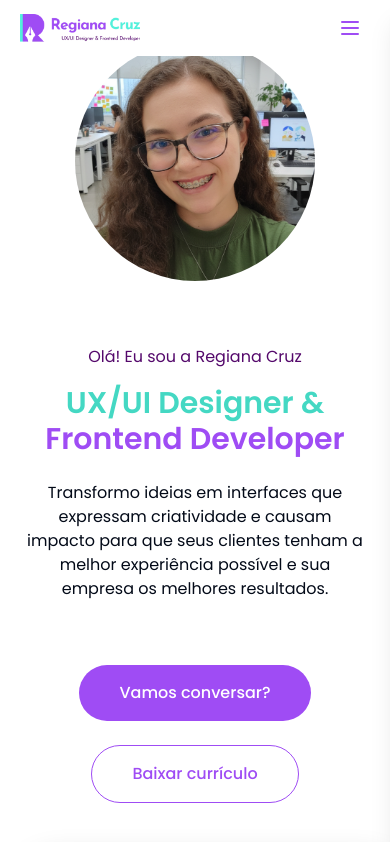
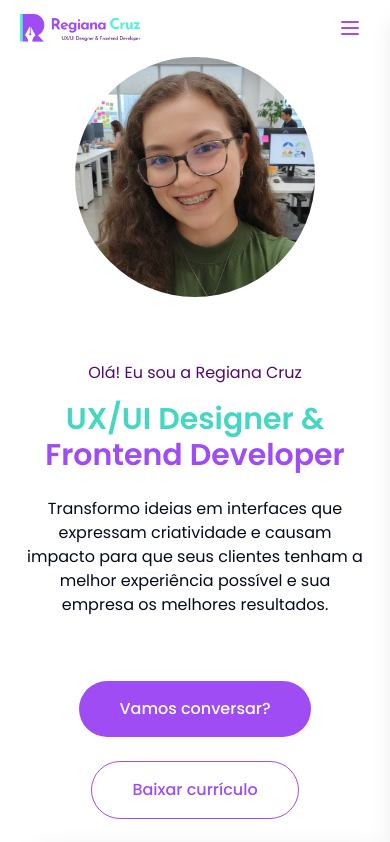
Before and after one commit to RegianaBarbosa/portfolio-regiana-cruz, a React (Vite) app: page /projeto/1 in a window 390 px wide. Shown: the top 842 px of the page. Built offline with nearby package versions, Linux system fonts and the light colour scheme.

Commit message:
feat: update image alt text for accessibility and adjust layout spacing

```diff
--- a/src/sections/Hero.tsx
+++ b/src/sections/Hero.tsx
@@ -50,10 +50,10 @@ export const Hero = ({ id }: HeroProps) => {
         </div>
 
         {/* Imagem */}
-        <div className="flex w-full lg:w-1/2 justify-center items-center">
+        <div className="flex w-full lg:w-1/2 justify-center items-center mt-8 lg:mt-0">
           <img
             src={profile}
-            alt=""
+            alt="Foto de Regiana Cruz"
             className="w-60 h-60 md:w-72 md:h-72 lg:w-md lg:h-112 object-cover rounded-full"
           />
         </div>
```
